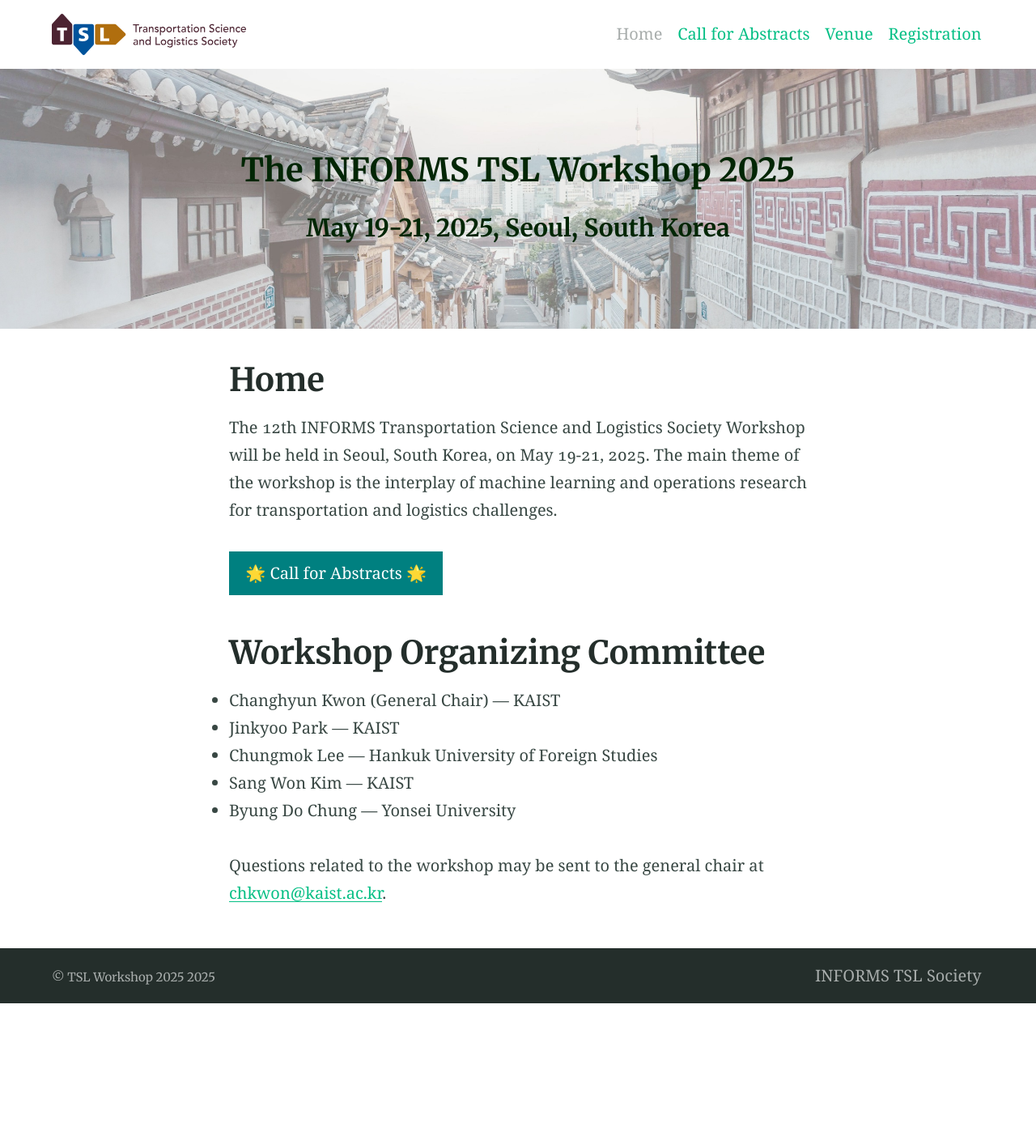
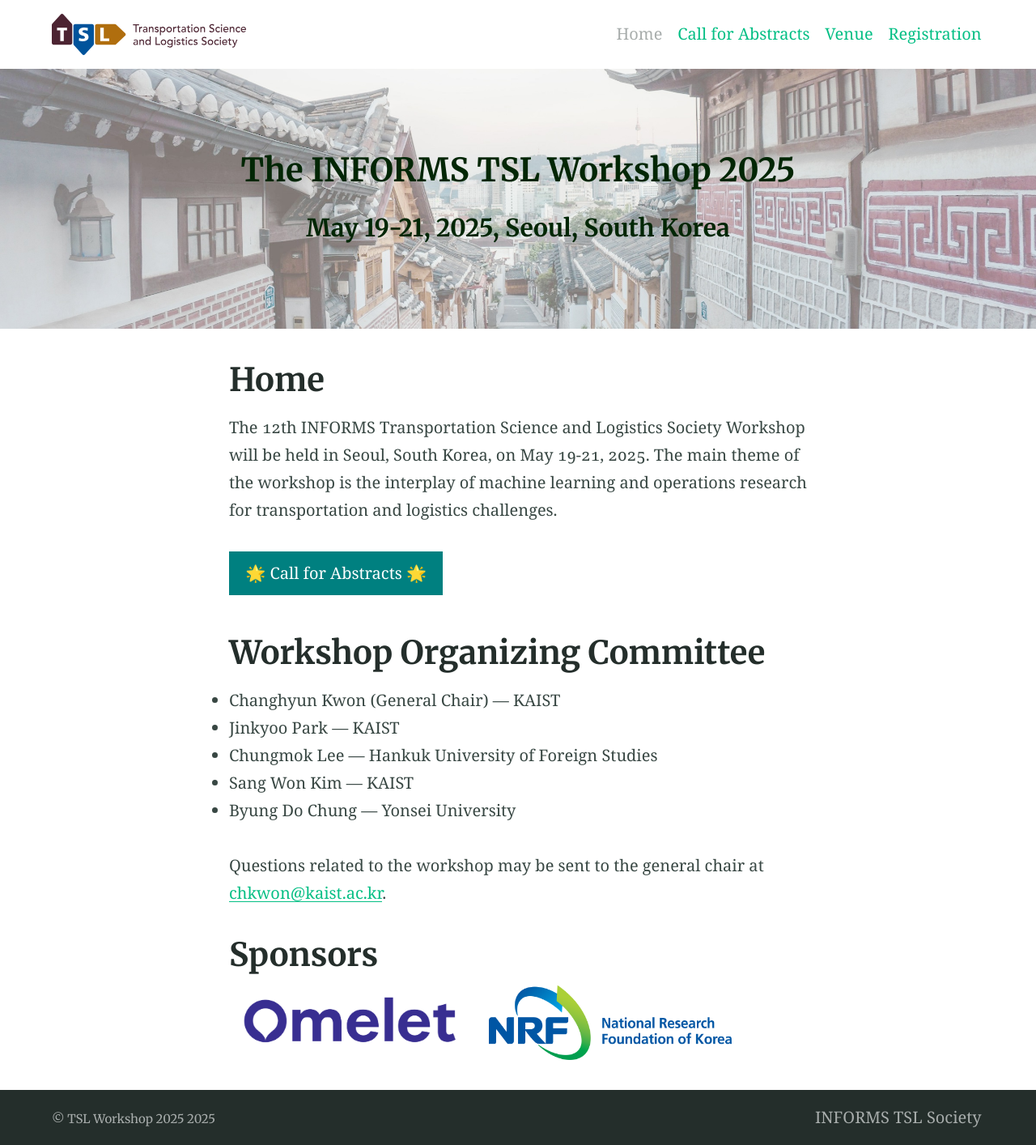
Before and after one commit to tsl2025kaist/tsl2025kaist.github.io, a Jekyll site: the page built from index.md, in a window 1280 px wide. Shown: the whole page at 81% size. Built offline with Jekyll 4.4.1, drawn with Linux system fonts in a browser that asks for light colours; before the commit the page ends 1239 px from its top, so only the background shows below that.

Commit message:
sponsors

```diff
--- a/_sass/_tsl.scss
+++ b/_sass/_tsl.scss
@@ -8,3 +8,11 @@
     // text-shadow: 2px 2px 4px rgba(0, 0, 0, 0.9); /* Subtle shadow for contrast */
     // -webkit-text-stroke: 1px black; /* Black border line around the text */
 }
+
+
+
+div#sponsors {
+    background-image: none !important; /* Removes the background underline */
+    text-shadow: none !important; /* Removes the text-shadow */
+    background-size: 0 !important; /* Ensures no underline */
+}
--- a/index.md
+++ b/index.md
@@ -36,3 +36,12 @@
 Questions related to the workshop may be sent to the general chair at <script type="text/javascript">
   document.write('<a href="mailto:' + 'chkwon' + '@' + 'kaist' + '.ac.kr">' + 'chkwon' + '@' + 'kaist.ac.kr' + '</a>');
 </script>.
+
+
+
+# Sponsors
+
+<div id="sponsors">
+    <a href="https://omelet.ai" target="_blank"><img src="/assets/sponsors/omelet.png" width="300" alt="Omelet"></a>&nbsp;&nbsp;&nbsp;
+    <a href="https://www.nrf.re.kr/index" target="_blank"><img src="/assets/sponsors/nrf.png" width="300" alt="National Reserach Foundation of Korea"></a>&nbsp;&nbsp;&nbsp;
+</div>
```
Also changed, not shown: assets/sponsors/nrf.png (added), assets/sponsors/omelet.png (added).
